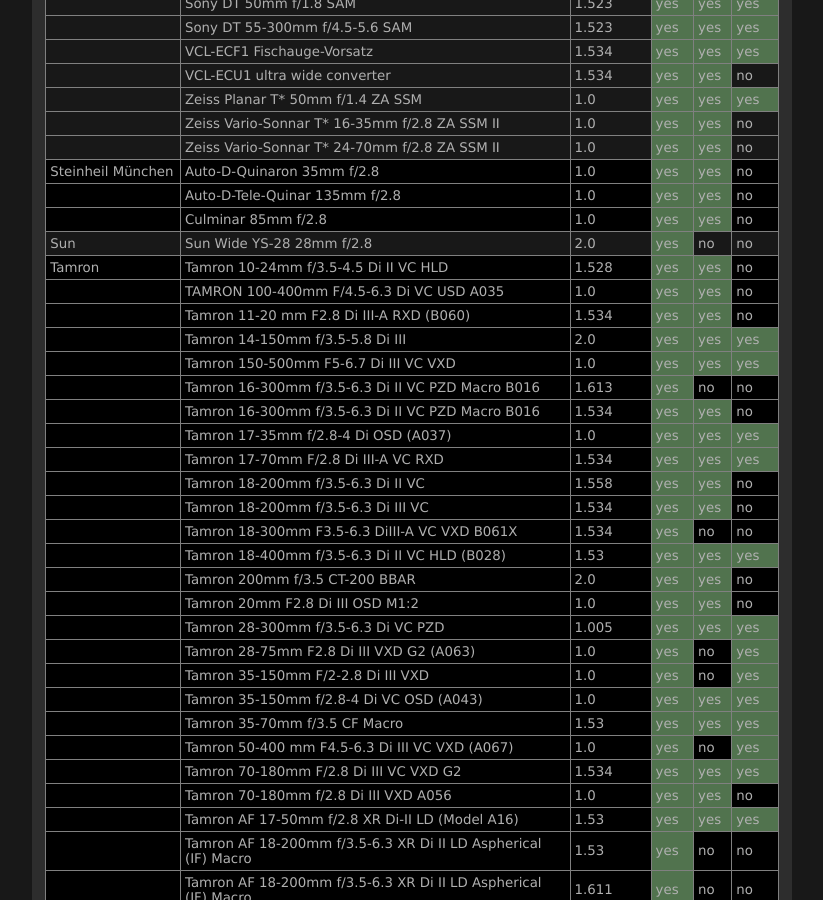
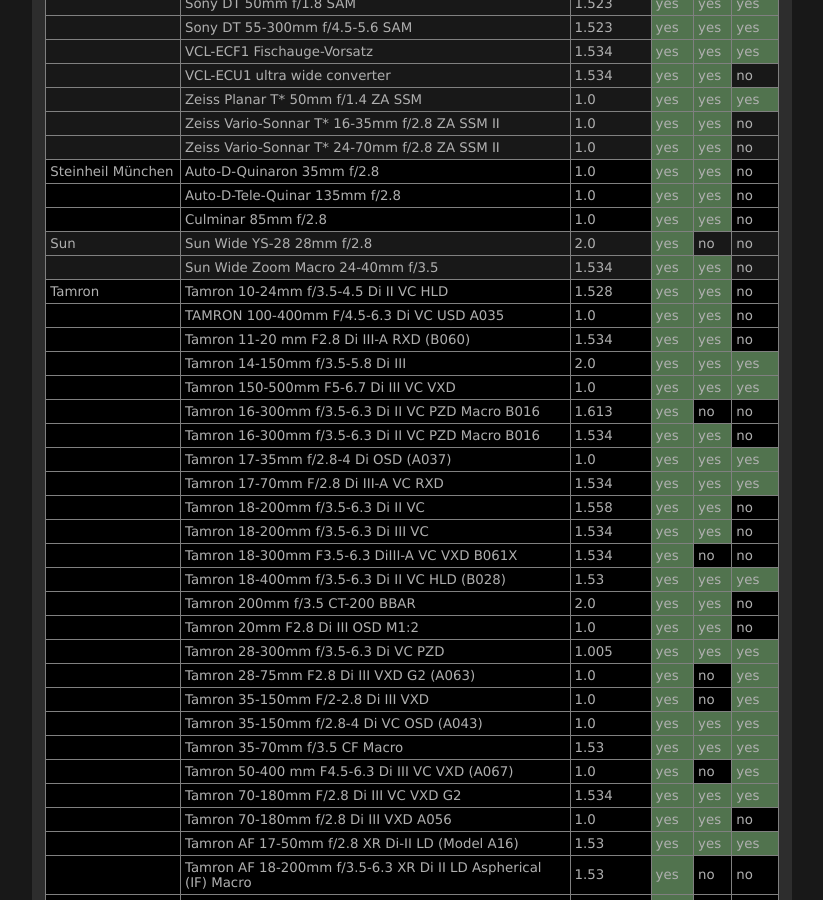
Before and after one commit to lensfun/lensfun.github.io, a Jekyll site: the page built from _posts/lenslist/2999-12-31-Lenslist-master.md, in a window 1280 px wide and 900 px high, scrolled down 31389 px. Shown: the whole window, without its empty margins (284-1107 px from the left). Built offline with Jekyll 4.4.1, drawn with Linux system fonts in a browser that asks for light colours.

Commit message:
Update master lens list from GitHub Actions

```diff
--- a/_posts/lenslist/2999-12-31-Lenslist-master.md
+++ b/_posts/lenslist/2999-12-31-Lenslist-master.md
@@ -1298,6 +1298,7 @@ This list was generated on 2025-08-08 from current Lensfun sources. Your Lensfun
 <tr class="lenslist-bg1"><td></td><td>Auto-D-Tele-Quinar 135mm f/2.8</td><td>1.0</td><td class="lenslist-highlight lenslist-check">yes</td><td class="lenslist-highlight lenslist-check">yes</td><td class="lenslist-check">no</td></tr>
 <tr class="lenslist-bg1"><td></td><td>Culminar 85mm f/2.8</td><td>1.0</td><td class="lenslist-highlight lenslist-check">yes</td><td class="lenslist-highlight lenslist-check">yes</td><td class="lenslist-check">no</td></tr>
 <tr class="lenslist-bg2"><td>Sun</td><td>Sun Wide YS-28 28mm f/2.8</td><td>2.0</td><td class="lenslist-highlight lenslist-check">yes</td><td class="lenslist-check">no</td><td class="lenslist-check">no</td></tr>
+<tr class="lenslist-bg2"><td></td><td>Sun Wide Zoom Macro 24-40mm f/3.5</td><td>1.534</td><td class="lenslist-highlight lenslist-check">yes</td><td class="lenslist-highlight lenslist-check">yes</td><td class="lenslist-check">no</td></tr>
 <tr class="lenslist-bg1"><td>Tamron</td><td>Tamron 10-24mm f/3.5-4.5 Di II VC HLD</td><td>1.528</td><td class="lenslist-highlight lenslist-check">yes</td><td class="lenslist-highlight lenslist-check">yes</td><td class="lenslist-check">no</td></tr>
 <tr class="lenslist-bg1"><td></td><td>TAMRON 100-400mm F/4.5-6.3 Di VC USD A035</td><td>1.0</td><td class="lenslist-highlight lenslist-check">yes</td><td class="lenslist-highlight lenslist-check">yes</td><td class="lenslist-check">no</td></tr>
 <tr class="lenslist-bg1"><td></td><td>Tamron 11-20 mm F2.8 Di III-A RXD (B060)</td><td>1.534</td><td class="lenslist-highlight lenslist-check">yes</td><td class="lenslist-highlight lenslist-check">yes</td><td class="lenslist-check">no</td></tr>
```
